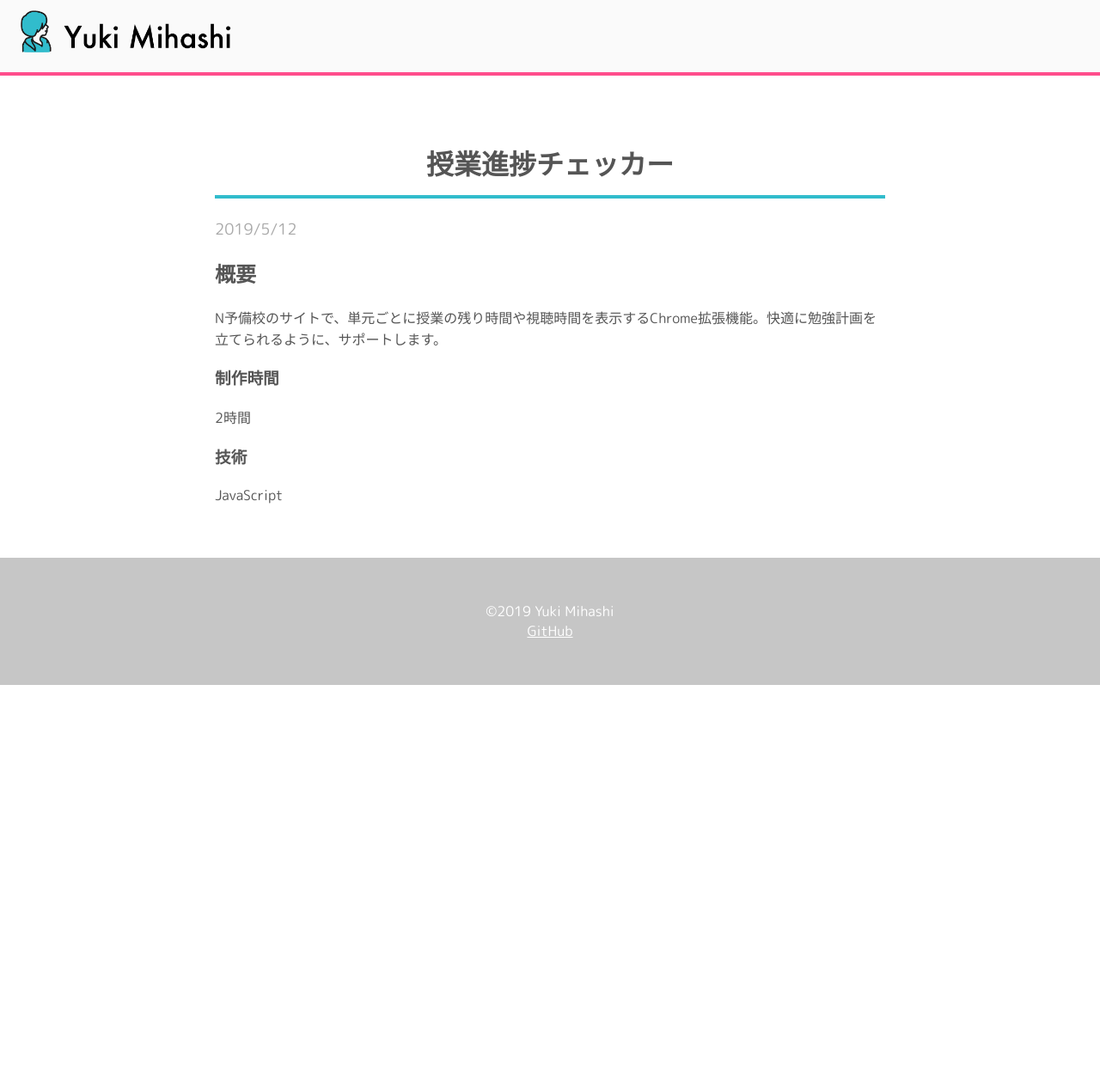
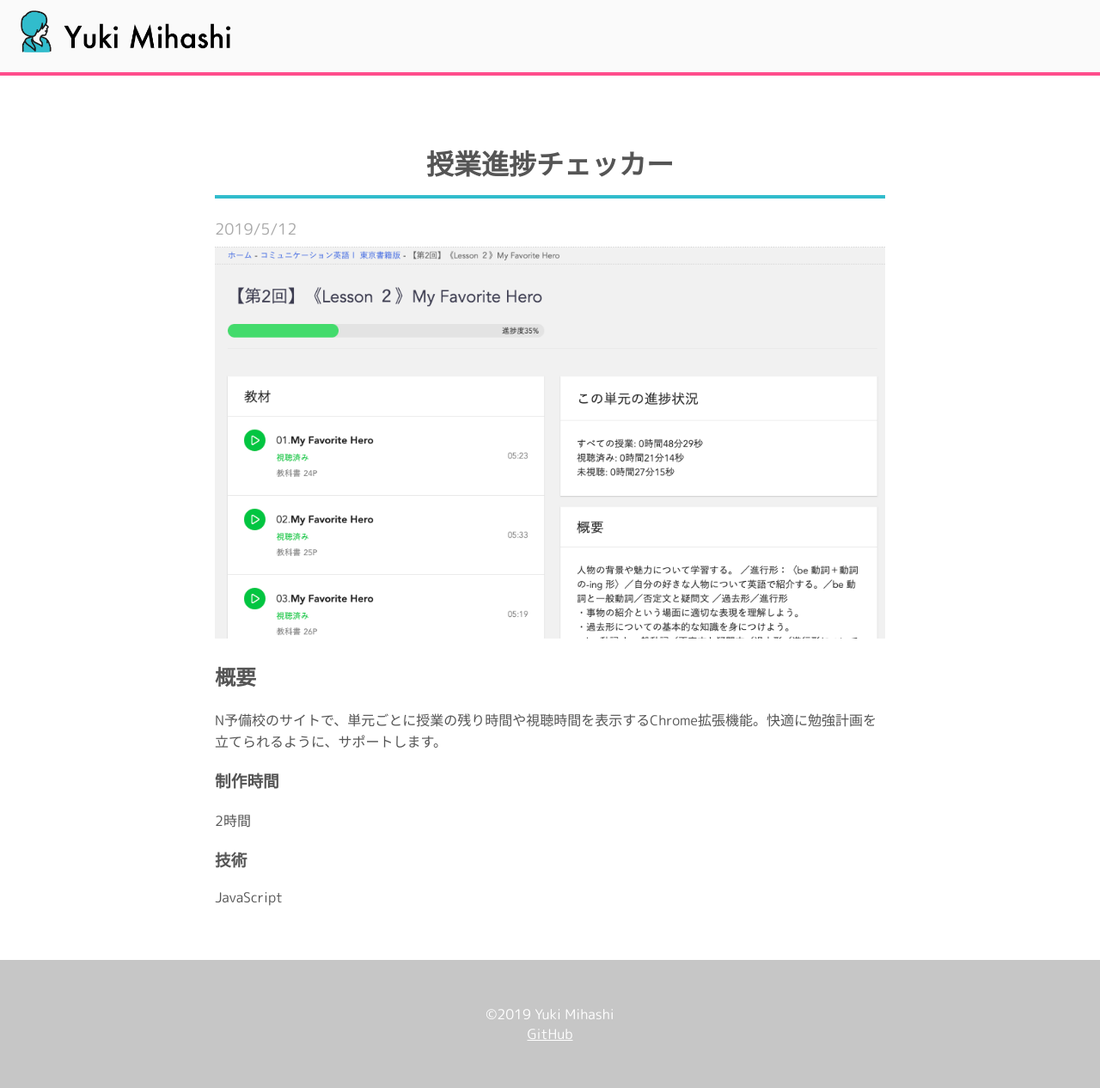
Before and after one commit to madoreenu/yuki384.github.io, a Jekyll site: the page built from _posts/2019-05-12-class-time-check.md, in a window 1280 px wide. Shown: the whole page at 86% size. Built offline with Jekyll 4.4.1, drawn with Linux system fonts in a browser that asks for light colours; nearby versions of some CDN libraries; some web fonts are replaced; before the commit the page ends 900 px from its top, so only the background shows below that.

Commit message:
Add サムネイル into article

```diff
--- a/_layouts/post.html
+++ b/_layouts/post.html
@@ -5,8 +5,8 @@ layout: default
 <div class="section">
 <h1>{{ page.title }}</h1>
 <div class="date">{{ page.date | date:"%Y/%-m/%d" }}</div>
-{% if page.thumnail %}
-<img src="/img/{{page.thumbnail}}" alt=""class="thumbnail">
+{% if page.thumbnail %}
+<img src="/img/{{page.thumbnail}}" alt="" class="thumbnail">
 {% endif %}
 <div class='content'>
   {{ content }}
--- a/assets/css/main.scss
+++ b/assets/css/main.scss
@@ -373,6 +373,6 @@ footer{
   margin-left: 4px;
 }
 
-.shiba-img{
+.shiba-img, .thumbnail{
   width: 100%;
 }
```
